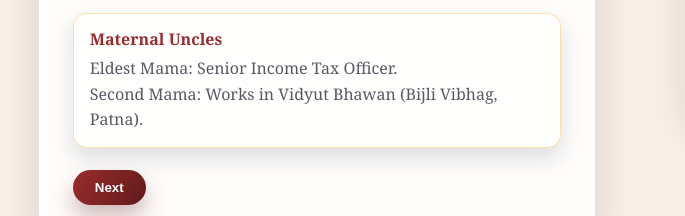
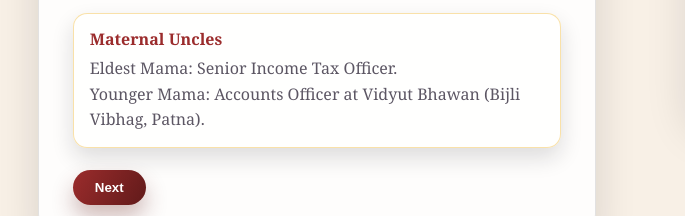
Before and after one commit to Barun12706/Biodata, a plain HTML site: page index.html in a window 1280 px wide. Shown: the part 3501-3717 px from the top of the page, 103-788 px from the left. Drawn offline with Linux system fonts and the light colour scheme.

Commit message:
update maternal uncle details

```diff
--- a/index.html
+++ b/index.html
@@ -208,7 +208,7 @@
             <p class="highlight__text">
               Eldest Mama: Senior Income Tax Officer.
               <br />
-              Second Mama: Works in Vidyut Bhawan (Bijli Vibhag, Patna).
+              Younger Mama: Accounts Officer at Vidyut Bhawan (Bijli Vibhag, Patna).
             </p>
           </div>
           <div class="cta-row">
```
